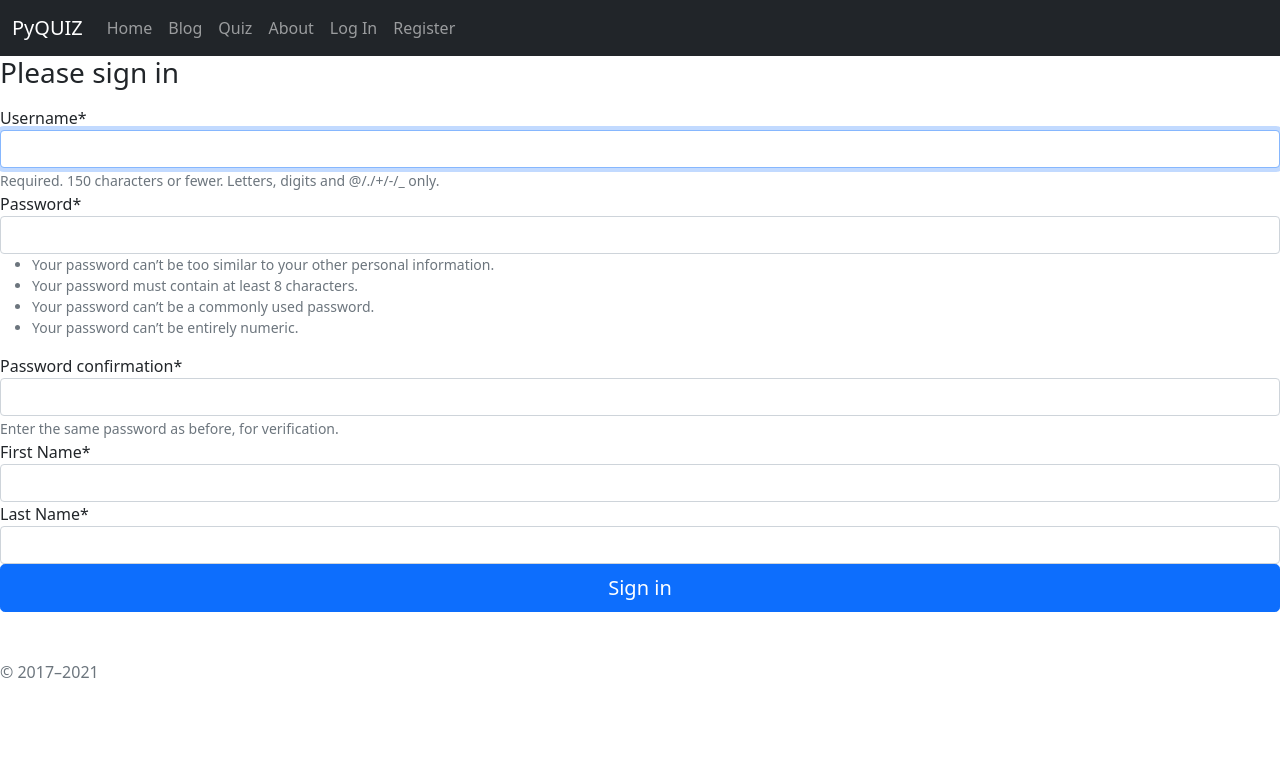
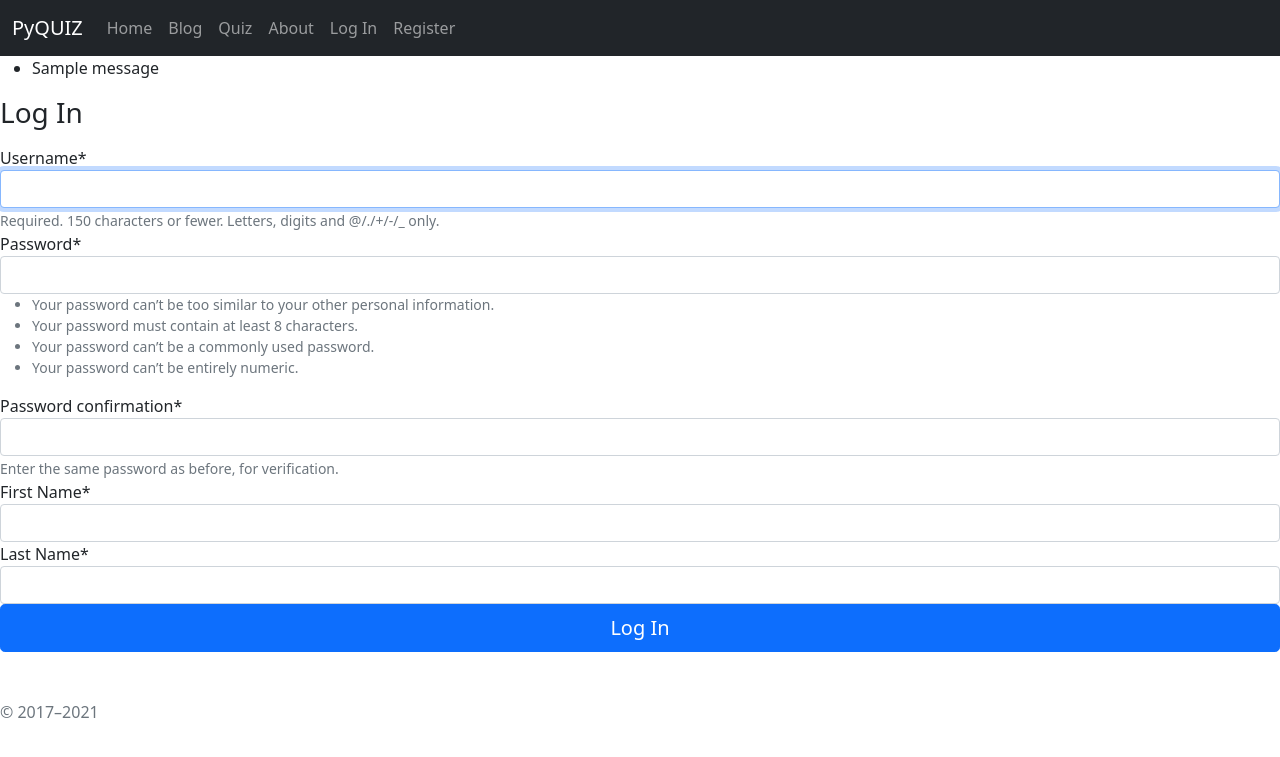
Before and after one commit to kghudgens/Study-Wise, a Django app: template pyquiz/user/templates/user/login.html in a window 1280 px wide. Shown: the top 757 px of the page. Run offline with Django 3.2, Linux system fonts and the light colour scheme; the template is opened without the code that fills it: values that come from a table or form of the project are taken from there, others are empty; tables that the repository leaves empty hold one stand-in row (values such as "Sample post"); one stand-in notice (Sample message) is shown; some libraries are stand-ins or nearby versions.

Commit message:
added success messages

```diff
--- a/pyquiz/user/templates/user/login.html
+++ b/pyquiz/user/templates/user/login.html
@@ -2,13 +2,23 @@
 {% load crispy_forms_tags %}
 
 {%block content%}
+<!-- Messages  -->
+{% if messages %}
+<ul class="messages">
+    {% for message in messages %}
+    <li{% if message.tags %} class="{{ message.tags }}"{% endif %}>{{ message }}</li>
+    {% endfor %}
+</ul>
+{% endif %}
+
 <!-- Form for logging in  -->
+
 <main class="form-signin">
     <form method="POST">
         {%csrf_token%}
-      <h1 class="h3 mb-3 fw-normal">Please sign in</h1>
+      <h1 class="h3 mb-3 fw-normal">Log In </h1>
         {{form | crispy}}
-      <button class="w-100 btn btn-lg btn-primary" type="submit">Sign in</button>
+      <button class="w-100 btn btn-lg btn-primary" type="submit">Log In </button>
       <p class="mt-5 mb-3 text-muted">© 2017–2021</p>
     </form>
   </main>
```
